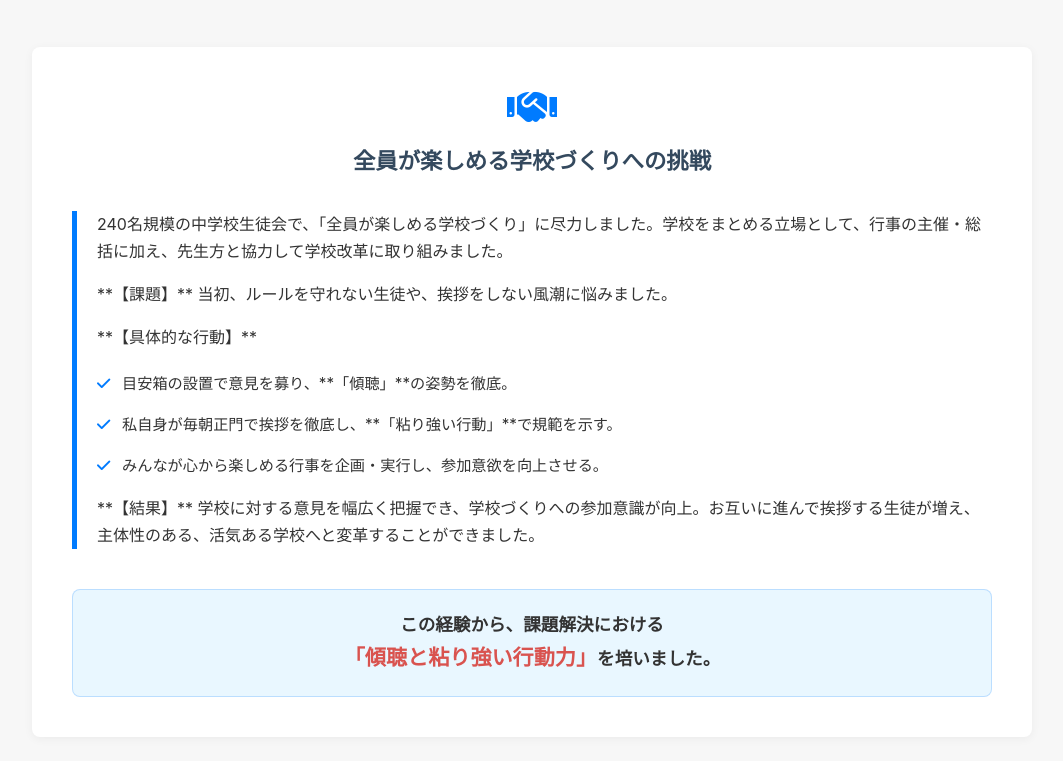
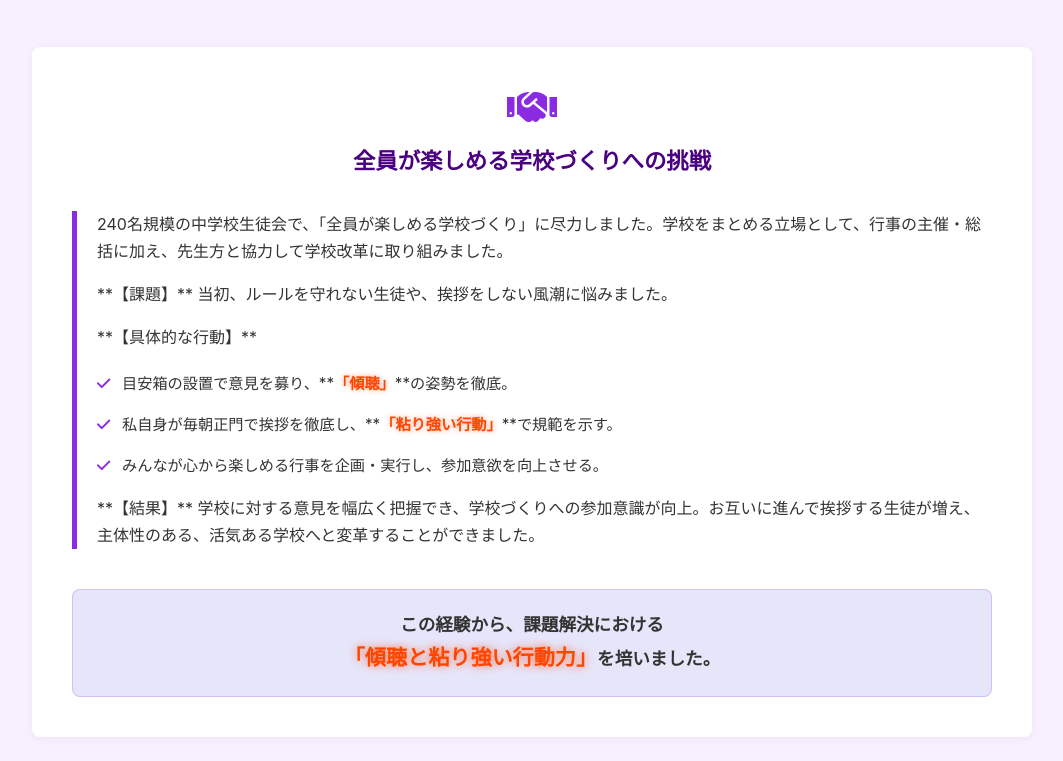
Before and after one commit to 4BASS/portfolio, a plain HTML site: page index.html in a window 1280 px wide. Shown: the part 1379-2140 px from the top of the page, without its empty margins (108-1171 px from the left). Drawn offline with Linux system fonts and the light colour scheme.

Commit message:
Update index.html

```diff
--- a/index.html
+++ b/index.html
@@ -4,18 +4,19 @@
     <meta charset="UTF-8">
     <meta name="viewport" content="width=device-width, initial-scale=1.0">
     <title>My Portfolio</title>
-    <!-- Font Awesome CDN for icons (外部画像不使用の要件に対応) -->
-    <link rel="stylesheet" href="https://cdnjs.cloudflare.com/ajax/libs/font-awesome/6.0.0-beta3/css/all.min.css">
+    <!-- Font Awesome CDN for icons (外部画像不使用の要件に対応) --><link rel="stylesheet" href="https://cdnjs.cloudflare.com/ajax/libs/font-awesome/6.0.0-beta3/css/all.min.css">
     <style>
         /*
         * 基本設定とリセット
-        * 配色: 青(#007bff)と白(#fff)を基調とし、背景は薄いグレー(#f7f7f7)で清潔感を出す。
+        * 配色: 情報系をイメージする紫色を基調とし、清潔感を保つ。
         */
         :root {
-            --primary-color: #007bff; /* メインカラー（青） */
-            --secondary-color: #34495e; /* タイトル・見出し（濃いネイビー） */
+            --primary-color: #8A2BE2; /* メインカラー（藤色に近い紫） */
+            --secondary-color: #4B0082; /* タイトル・見出し（濃いインディゴ） */
+            --accent-color: #FF4500; /* 強調カラー（オレンジレッド、情熱・注目をイメージ） */
+            --accent-shadow-rgb: 255, 69, 0; /* 強調カラーのRGB値 for text-shadow */
             --text-color: #333;
-            --background-light: #f7f7f7;
+            --background-light: #F8F0FF; /* 薄い紫がかった白 */
             --background-white: #fff;
             --border-radius: 8px;
         }
@@ -37,7 +38,7 @@
         }
 
         a:hover {
-            color: #0056b3;
+            color: var(--secondary-color);
         }
 
         /* コンテナ */
@@ -147,7 +148,7 @@
             display: flex;
             justify-content: center;
             align-items: center;
-            box-shadow: 0 0 0 8px rgba(0, 123, 255, 0.2);
+            box-shadow: 0 0 0 8px rgba(138, 43, 226, 0.2); /* Primary-colorの透明度版 */
         }
 
         .profile-icon-box i {
@@ -208,9 +209,12 @@
             padding-left: 20px;
         }
 
+        /* 強調部分をアクセントカラーに変更 */
         .gakuchika-summary strong {
-            color: var(--primary-color);
+            color: var(--accent-color);
             font-weight: 700;
+            /* 視認性をさらに高めるためのスタイル */
+            text-shadow: 0 0 5px rgba(var(--accent-shadow-rgb), 0.5);
         }
 
         /* ガクチカの具体的な行動をリスト形式で表現 */
@@ -241,15 +245,18 @@
             text-align: center;
             margin-top: 40px;
             padding: 20px;
-            background-color: #e9f7ff; /* 薄い青 */
+            background-color: #E6E6FA; /* ラベンダー（薄い紫） */
             border-radius: var(--border-radius);
-            border: 1px solid rgba(0, 123, 255, 0.2);
+            border: 1px solid rgba(138, 43, 226, 0.2);
             font-size: 1.1em;
             font-weight: 600;
         }
+        /* 結論の強調部分をアクセントカラーに変更 */
         .key-takeaway span {
-            color: #d9534f; /* 赤系でさらに強調 */
+            color: var(--accent-color); /* アクセントカラーを適用 */
             font-size: 1.2em;
+            font-weight: 700;
+            text-shadow: 0 0 8px rgba(var(--accent-shadow-rgb), 0.7); /* ネオン効果 */
         }
 
         /*
@@ -318,22 +325,19 @@
 </head>
 <body>
 
-    <!-- 1. ヘッダー -->
-    <header class="header">
+    <!-- 1. ヘッダー --><header class="header">
         <div class="container nav">
             <span class="logo">My Portfolio</span>
             <ul class="nav-links">
                 <li><a href="#about">自己紹介</a></li>
                 <li><a href="#strength">ガクチカ・強み</a></li>
-                <!-- 情報系なので、後で「スキル」や「プロジェクト」セクションを追加することを想定 -->
-                <li><a href="#contact">連絡先</a></li>
+                <!-- 情報系なので、後で「スキル」や「プロジェクト」セクションを追加することを想定 --><li><a href="#contact">連絡先</a></li>
             </ul>
         </div>
     </header>
 
     <main>
-        <!-- ヒーローセクション (自己紹介への導入) -->
-        <section id="hero" class="section" style="padding: 100px 0; text-align: center;">
+        <!-- ヒーローセクション (自己紹介への導入) --><section id="hero" class="section" style="padding: 100px 0; text-align: center;">
             <div class="container">
                 <h1 style="font-size: 2.5em; color: var(--secondary-color); margin-bottom: 10px;">
                     Creative & Technical
@@ -347,14 +351,12 @@
             </div>
         </section>
 
-        <!-- 2. 自己紹介 -->
-        <section id="about" class="section">
+        <!-- 2. 自己紹介 --><section id="about" class="section">
             <div class="container">
                 <h2 class="section-title">自己紹介 (About Me)</h2>
                 <div class="profile-card">
                     <div class="profile-icon-box">
-                        <!-- FontAwesomeのユーザーアイコンを代用 -->
-                        <i class="fas fa-user-tie"></i>
+                        <!-- FontAwesomeのユーザーアイコンを代用 --><i class="fas fa-user-tie"></i>
                     </div>
                     <div class="profile-text">
                         <h2>鈴木琉兎</h2>
@@ -372,8 +374,7 @@
             </div>
         </section>
 
-        <!-- 3. 学生時代に力を入れたこと（ガクチカ） -->
-        <section id="strength" class="section">
+        <!-- 3. 学生時代に力を入れたこと（ガクチカ） --><section id="strength" class="section">
             <div class="container">
                 <h2 class="section-title">学生時代に力を入れたこと (Strength)</h2>
                 <div class="strength-content">
@@ -394,8 +395,8 @@
                         <p>
                             **【具体的な行動】**
                             <ul class="gakuchika-actions">
-                                <li>目安箱の設置で意見を募り、**「傾聴」**の姿勢を徹底。</li>
-                                <li>私自身が毎朝正門で挨拶を徹底し、**「粘り強い行動」**で規範を示す。</li>
+                                <li>目安箱の設置で意見を募り、**<strong>「傾聴」</strong>**の姿勢を徹底。</li>
+                                <li>私自身が毎朝正門で挨拶を徹底し、**<strong>「粘り強い行動」</strong>**で規範を示す。</li>
                                 <li>みんなが心から楽しめる行事を企画・実行し、参加意欲を向上させる。</li>
                             </ul>
                         </p>
@@ -413,8 +414,7 @@
             </div>
         </section>
 
-        <!-- 連絡先セクション（後続のセクションがないため、フッターへのブリッジとして設置） -->
-        <section id="contact" class="section" style="text-align: center; padding: 40px 0;">
+        <!-- 連絡先セクション（後続のセクションがないため、フッターへのブリッジとして設置） --><section id="contact" class="section" style="text-align: center; padding: 40px 0;">
             <div class="container">
                 <h2 class="section-title" style="margin-bottom: 30px;">Contact</h2>
                 <p style="font-size: 1.1em; margin-bottom: 20px;">
@@ -427,8 +427,7 @@
         </section>
     </main>
 
-    <!-- 4. フッター -->
-    <footer class="footer">
+    <!-- 4. フッター --><footer class="footer">
         <div class="container">
             <p>&copy; 2024 My Portfolio. All rights reserved.</p>
         </div>
```
